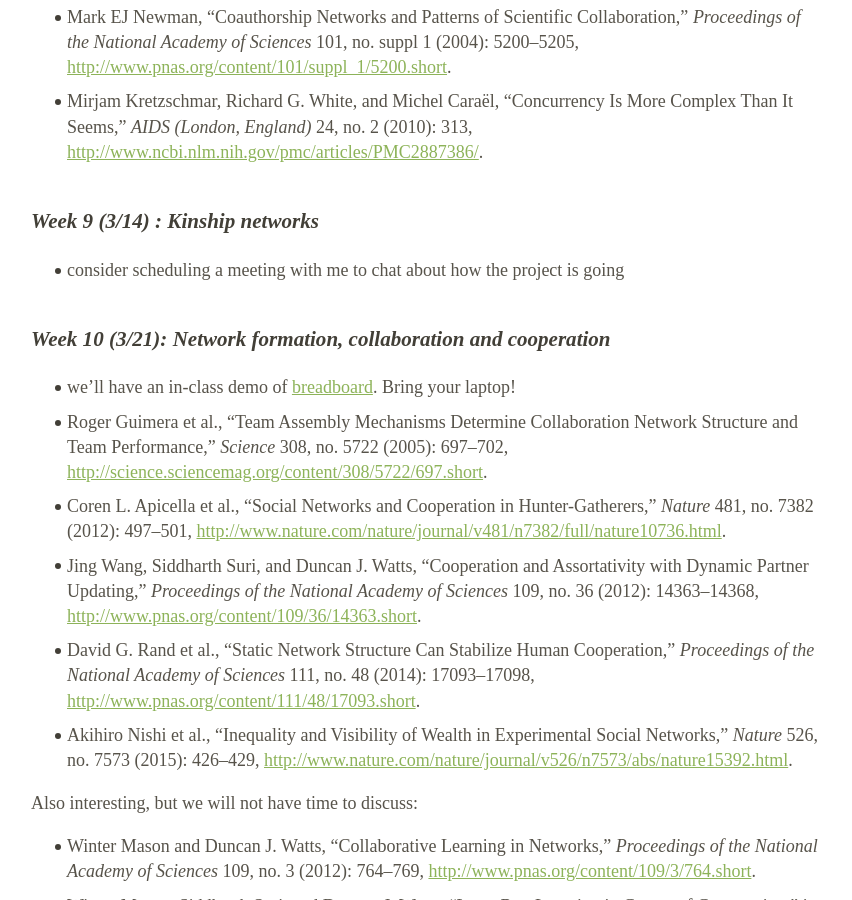
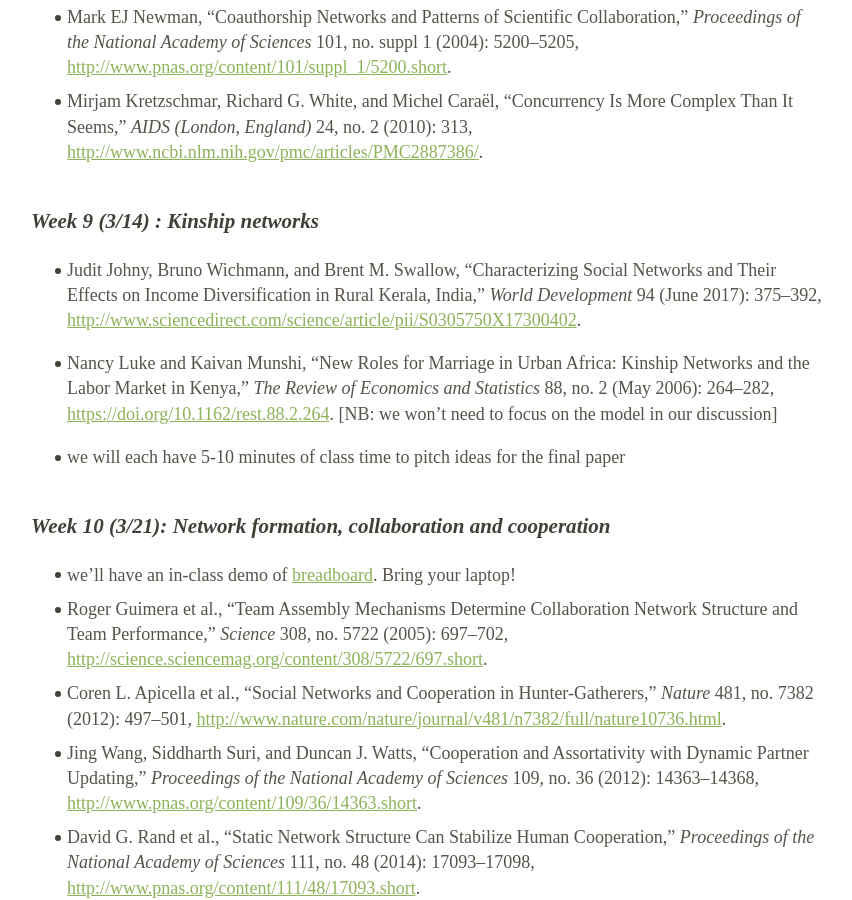
Before and after one commit to dfeehan/dfeehan.github.io, a Jekyll site: the page teaching/2018sp_demog260.html, which Jekyll copies as it is, in a window 1280 px wide and 900 px high, scrolled down 9073 px. Shown: the whole window, without its empty margins (213-1065 px from the left). Built offline with Jekyll 4.4.1, drawn with Linux system fonts in a browser that asks for light colours.

Commit message:
updated grad readings for next week

```diff
--- a/teaching/2018sp_demog260.html
+++ b/teaching/2018sp_demog260.html
@@ -517,7 +517,9 @@ The purpose of this paper is to connect the topics of this class to your actual
 </ul>
 <h3 id="week-9-314-kinship-networks">Week 9 (3/14) : Kinship networks</h3>
 <ul>
-<li>consider scheduling a meeting with me to chat about how the project is going</li>
+<li><span class="citation" data-cites="johny_characterizing_2017">Judit Johny, Bruno Wichmann, and Brent M. Swallow, “Characterizing Social Networks and Their Effects on Income Diversification in Rural Kerala, India,” <em>World Development</em> 94 (June 2017): 375–392, <a href="http://www.sciencedirect.com/science/article/pii/S0305750X17300402" class="uri">http://www.sciencedirect.com/science/article/pii/S0305750X17300402</a>.</span></li>
+<li><p><span class="citation" data-cites="luke_new_2006">Nancy Luke and Kaivan Munshi, “New Roles for Marriage in Urban Africa: Kinship Networks and the Labor Market in Kenya,” <em>The Review of Economics and Statistics</em> 88, no. 2 (May 2006): 264–282, <a href="https://doi.org/10.1162/rest.88.2.264" class="uri">https://doi.org/10.1162/rest.88.2.264</a>.</span> [NB: we won’t need to focus on the model in our discussion]</p></li>
+<li><p>we will each have 5-10 minutes of class time to pitch ideas for the final paper</p></li>
 </ul>
 <h3 id="week-10-321-network-formation-collaboration-and-cooperation">Week 10 (3/21): Network formation, collaboration and cooperation</h3>
 <ul>
```
